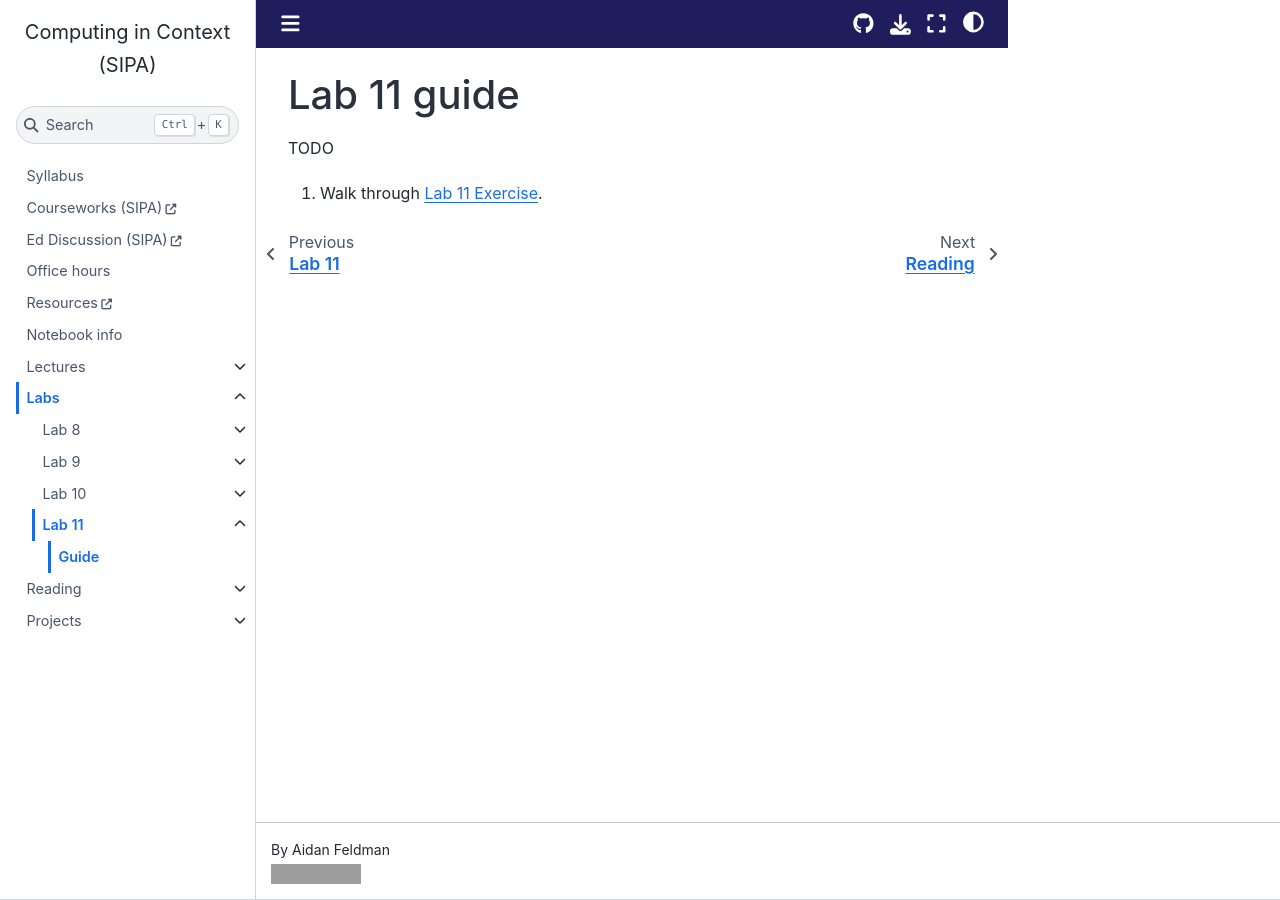
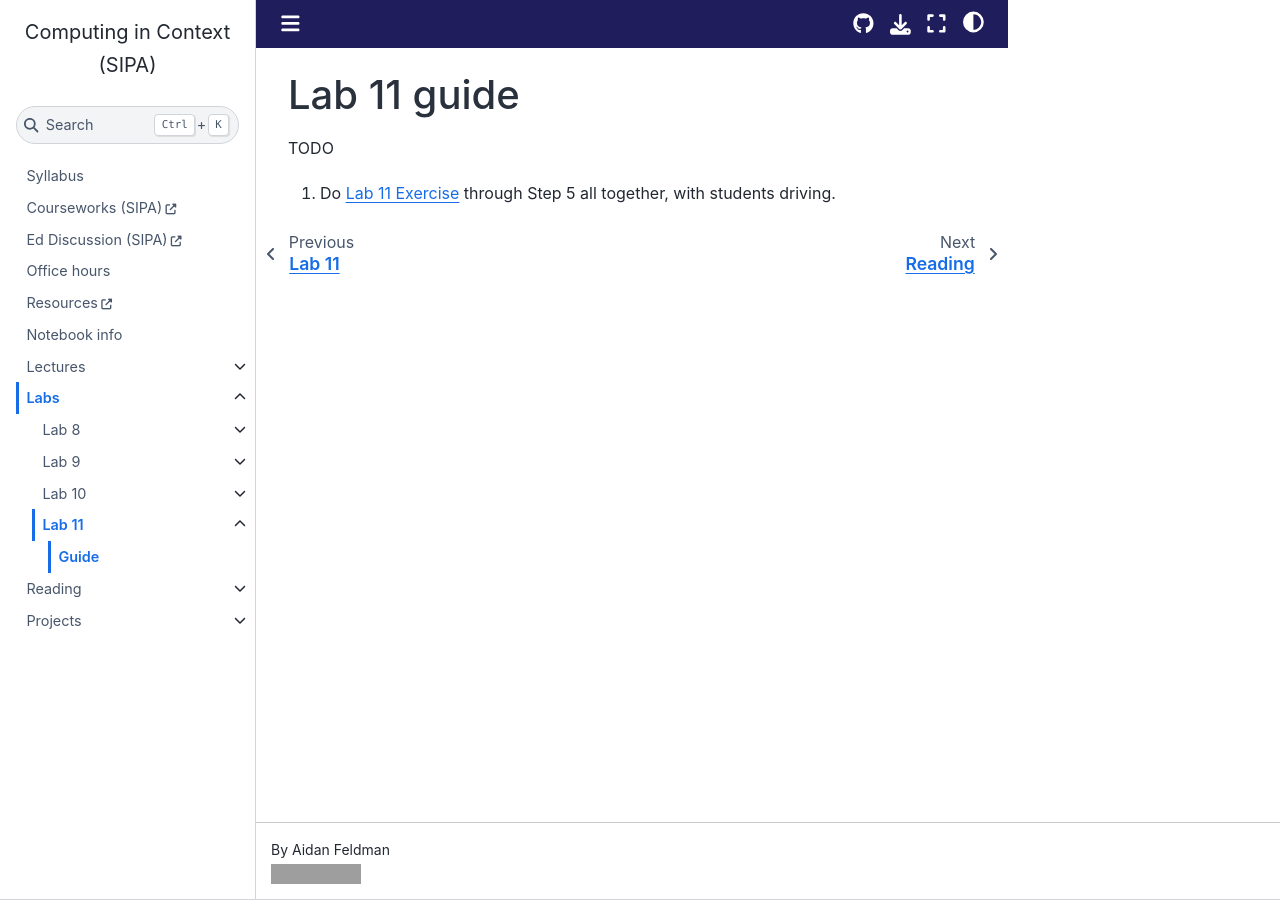
Before and after one commit to afeld/computing-in-context, a Jupyter Book: the page built from lab_11_guide.md, in a window 1280 px wide. Built offline with Jupyter Book 1.0.4 settings and Sphinx 7.4.7 and the Sphinx Book theme 1.1.4, drawn with Linux system fonts in a browser that asks for light colours; pages that are not in the unit, such as notebooks, are missing from menus; comment, search, counter and statistics services are not loaded; grey boxes are pictures that could not be loaded.

Commit message:
tweak lab 11 formatting

```diff
--- a/lab_11_guide.md
+++ b/lab_11_guide.md
@@ -2,4 +2,4 @@
 
 TODO
 
-1. Walk through [Lab 11 Exercise](lab_11.ipynb).
+1. Do [Lab 11 Exercise](lab_11.ipynb) through Step 5 all together, with students driving.
```
Also changed, not shown: lab_11.ipynb.
